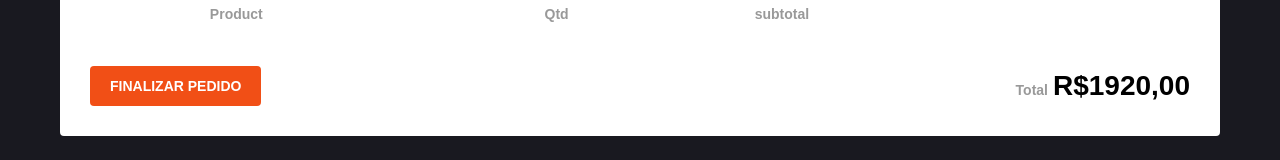
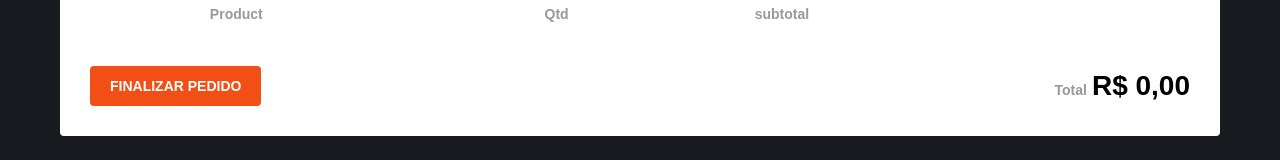
Before and after one commit to AndersonAndrad/flux.architecture, a React (Create React App) app: page /cart in a window 1280 px wide. Shown: the part 177-337 px from the top of the page. Built offline with nearby package versions, Linux system fonts and the light colour scheme; the HTML template or start-up script is replaced by a standard one.

Commit message:
{UPDATE: adding and removing the quantity of elements, adding the price of the quantity of elements and adding the total value of the cart }

```diff
--- a/src/pages/cart/index.js
+++ b/src/pages/cart/index.js
@@ -7,10 +7,17 @@ import {
 import { connect } from 'react-redux';
 import * as cartActions from '../../store/modules/cart/action';
 import { bindActionCreators } from 'redux';
+import { FormatPrice } from '../../util/format';
 
 import { Container, ProductTable, Total } from './styles';
 
-function Cart({ cart, removeFromCart }) {
+function Cart({ cart, removeFromCart, updateAmount, total }) {
+  function increment(product) {
+    updateAmount(product.id, product.amount + 1);
+  }
+  function decrement(product) {
+    updateAmount(product.id, product.amount - 1);
+  }
   return (
     <Container>
       <ProductTable>
@@ -36,17 +43,17 @@ function Cart({ cart, removeFromCart }) {
               </td>
               <td>
                 <div>
-                  <button type="button">
+                  <button type="button" onClick={() => decrement(product)}>
                     <MdRemoveCircleOutline size={20} color="#f14f16" />
                   </button>
                   <input type="number" readOnly value={product.amount} />
-                  <button type="button">
+                  <button type="button" onClick={() => increment(product)}>
                     <MdAddCircleOutline size={20} color="#f14f16" />
                   </button>
                 </div>
               </td>
               <td>
-                <strong>R$250,00</strong>
+                <strong>{product.subtotal}</strong>
               </td>
               <td>
                 <button
@@ -64,7 +71,7 @@ function Cart({ cart, removeFromCart }) {
         <button type="button">finalizar pedido</button>
         <Total>
           <span>Total</span>
-          <strong>R$1920,00</strong>
+          <strong>{total}</strong>
         </Total>
       </footer>
     </Container>
@@ -72,7 +79,15 @@ function Cart({ cart, removeFromCart }) {
 }
 
 const mapStateToProps = (state) => ({
-  cart: state.cart,
+  cart: state.cart.map((product) => ({
+    ...product,
+    subtotal: FormatPrice(product.price * product.amount),
+  })),
+  total: FormatPrice(
+    state.cart.reduce((total, product) => {
+      return total + product.price * product.amount;
+    }, 0)
+  ),
 });
 
 const mapDispatchToProps = (dispatch) =>
```
